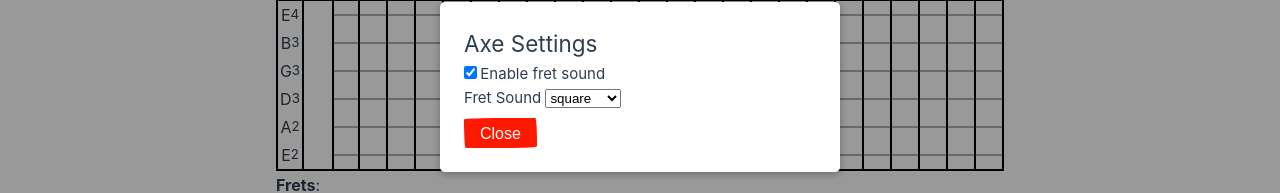
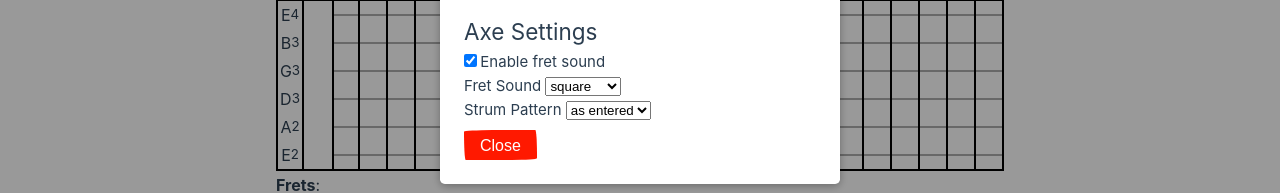
Before and after one commit to michaelchadwick/nebyooaxe, a Vue app: page / in a window 1280 px wide. Both pictures are taken after a click on the button 1244 px from the left and 24 px from the top of the page. Shown: the part 313-506 px from the top of the page. Built offline with nearby package versions, Linux system fonts and the light colour scheme; no server answers; a web font is replaced by a local one.

Commit message:
added strum pattern option

```diff
--- a/src/components/Fretboard.vue
+++ b/src/components/Fretboard.vue
@@ -2,7 +2,7 @@
 import { onMounted, ref } from 'vue'
 import { useSettingsStore } from '@/stores/settings'
 import Note from '@/note'
-import type { OscType } from '@/types'
+import type { OscType, StrumPattern } from '@/types'
 import {
   MUSICAL_NOTES,
   FRET_NOTE,
@@ -32,6 +32,9 @@ type ChordName = string
 
 function isOscType(v: any): v is OscType {
   return ['sine', 'square', 'triangle', 'sawtooth'].includes(v)
+}
+function isStrumPattern(v: any): v is StrumPattern {
+  return ['as-entered', 'bottom-up', 'top-down'].includes(v)
 }
 
 function getStringFretsPressed(stringId: string): NodeList | null {
@@ -253,12 +256,28 @@ function playNote(fretId: string): void {
   setTimeout(() => fretElement?.classList.remove('playing'), 200)
 }
 function playChord(fretIds: string[]): void {
-  if (fretIds[0]) {
-    playNote(fretIds[0])
+  let fretsToPlay: string[] = []
+
+  if (isStrumPattern(settings.strumPattern)) {
+    switch (settings.strumPattern) {
+      case 'bottom-up':
+        fretsToPlay = fretIds.sort()
+        break
+      case 'top-down':
+        fretsToPlay = fretIds.sort().reverse()
+        break
+      default:
+        fretsToPlay = fretIds
+        break
+    }
+  }
+
+  if (fretsToPlay[0]) {
+    playNote(fretsToPlay[0])
   }
   let delay = 50
   let index = 1
-  fretIds.slice(1).forEach((fretId) => {
+  fretsToPlay.slice(1).forEach((fretId) => {
     setTimeout(() => playNote(fretId), delay * index)
     index++
   })
--- a/src/components/SettingsForm.vue
+++ b/src/components/SettingsForm.vue
@@ -1,7 +1,7 @@
 <!-- src/components/SettingsForm.vue -->
 <script setup lang="ts">
 import { useSettingsStore } from '@/stores/settings'
-import type { OscType } from '@/types'
+import type { OscType, StrumPattern } from '@/types'
 
 const settings = useSettingsStore()
 
@@ -12,6 +12,9 @@ function updateEnableFretSound() {
 }
 function updateFretSoundType(type: OscType) {
   settings.updateFretSoundType(type)
+}
+function updateStrumPattern(pattern: StrumPattern) {
+  settings.updateStrumPattern(pattern)
 }
 </script>
 
@@ -36,6 +39,14 @@ function updateFretSoundType(type: OscType) {
           <option value="triangle">triangle</option>
         </select>
       </label>
+      <label>
+        Strum Pattern
+        <select v-model="settings.strumPattern">
+          <option value="as-entered">as entered</option>
+          <option value="bottom-up">bottom up</option>
+          <option value="top-down">top down</option>
+        </select>
+      </label>
     </div>
   </div>
 </template>
--- a/src/stores/settings.ts
+++ b/src/stores/settings.ts
@@ -4,11 +4,13 @@ import { useStorage } from '@vueuse/core'
 
 type FretArray = string[]
 type OscType = 'sine' | 'square' | 'triangle' | 'sawtooth'
+type StrumPattern = 'as-entered' | 'bottom-up' | 'top-down'
 
 export const useSettingsStore = defineStore('nebyooaxe-settings', {
   state: () => ({
     enableFretSound: useStorage('axe-enable-fretSound', true),
     fretSoundType: useStorage('axe-fret-sound-type', 'square' as OscType),
+    strumPattern: useStorage('axe-strum-pattern', 'as-entered' as StrumPattern),
     currentFrets: useStorage('axe-current-frets', <string[]>[]),
   }),
   actions: {
@@ -18,6 +20,9 @@ export const useSettingsStore = defineStore('nebyooaxe-settings', {
     updateFretSoundType(type: OscType) {
       this.fretSoundType = type
     },
+    updateStrumPattern(pattern: StrumPattern) {
+      this.strumPattern = pattern
+    },
     updateCurrentFrets(currentFrets: FretArray) {
       this.currentFrets = currentFrets
     },
--- a/src/types.ts
+++ b/src/types.ts
@@ -1 +1,2 @@
 export type OscType = 'sine' | 'square' | 'triangle' | 'sawtooth'
+export type StrumPattern = 'as-entered' | 'bottom-up' | 'top-down'
```
